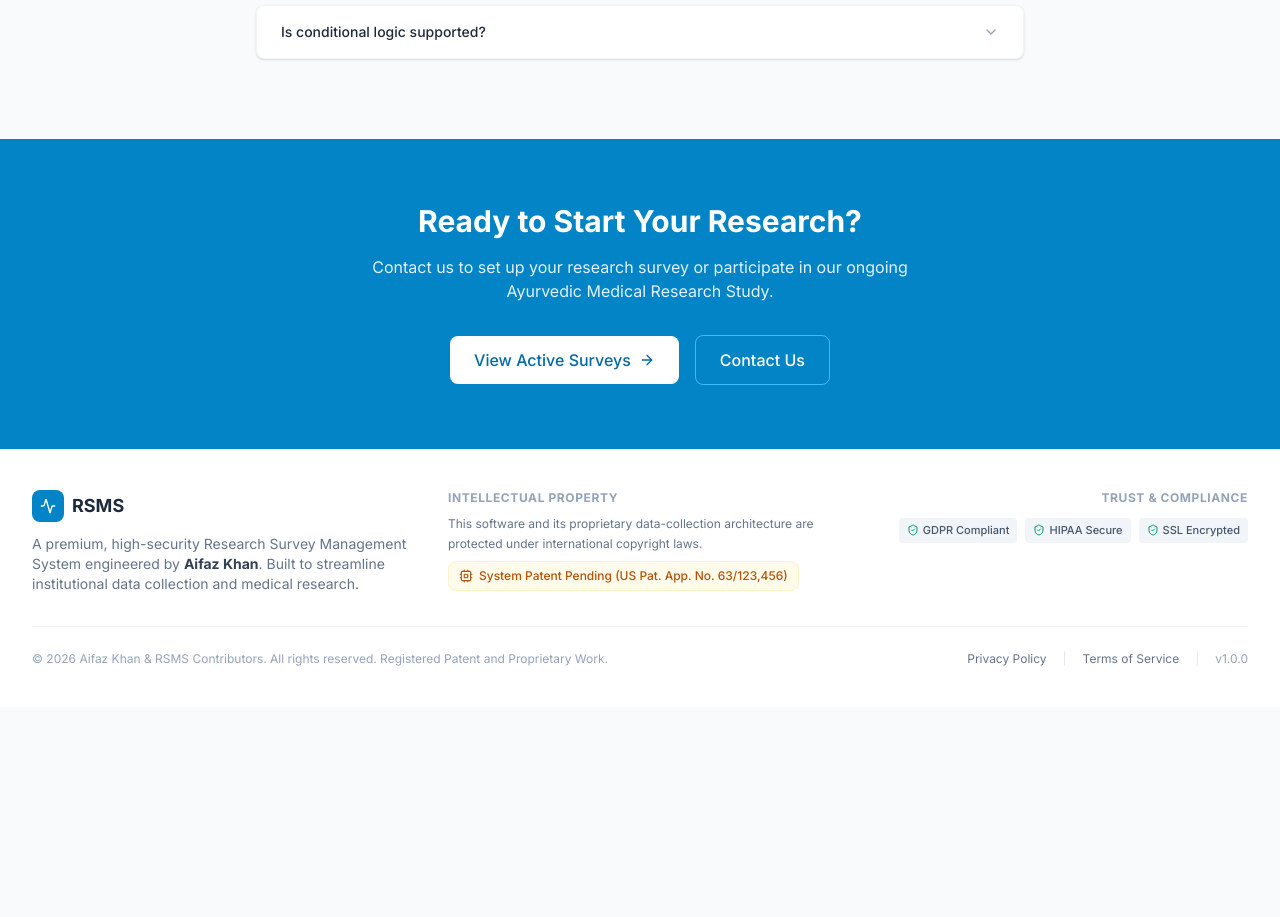
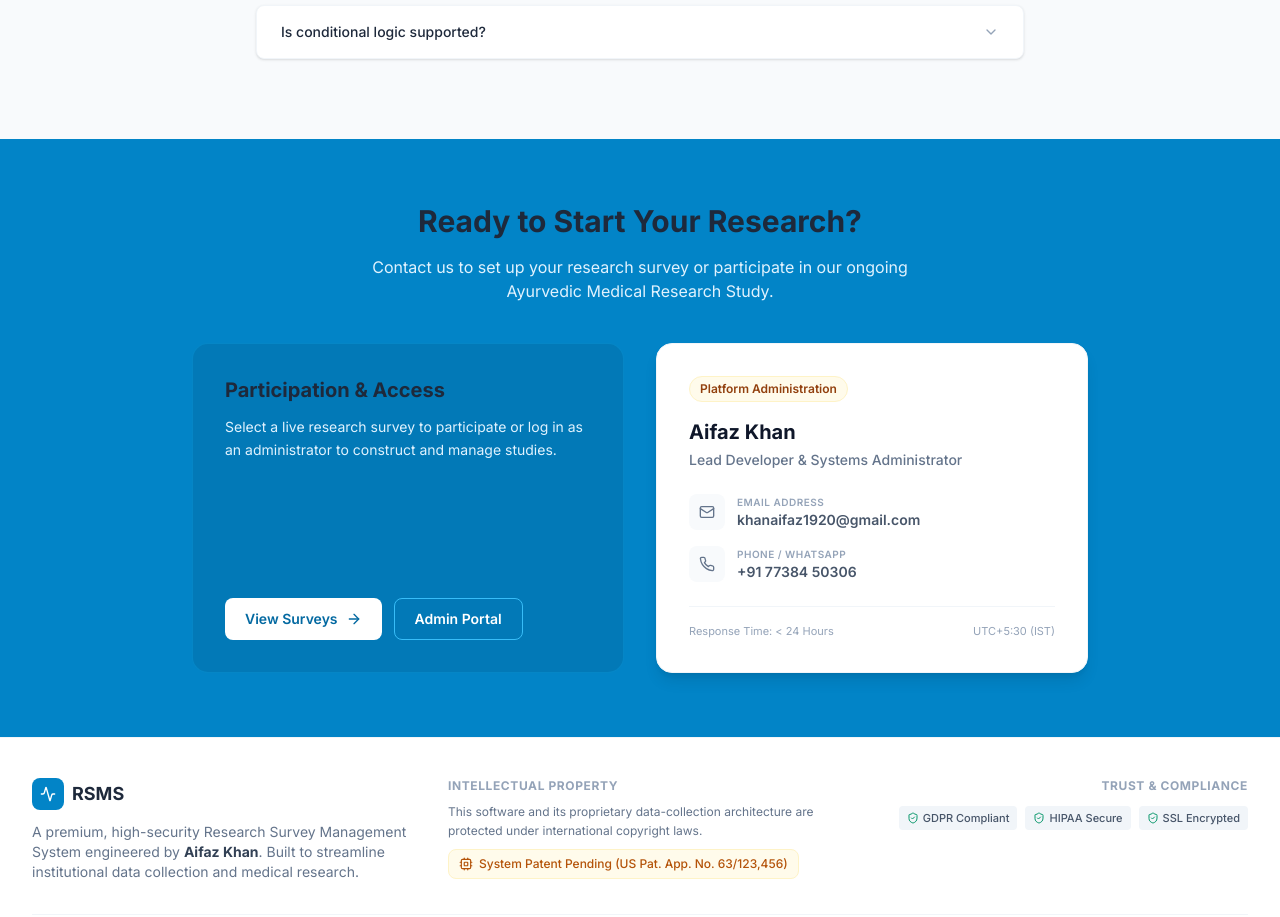
Before and after one commit to Aifaz-Khan/rsms, a React (Vite) app in the folder frontend/: page / in a window 1280 px wide. Shown: the part 2700-3617 px from the top of the page. Before the commit the page ends 3407 px from the top, so only its background shows below. Built offline with nearby package versions, Linux system fonts and the light colour scheme; no server answers.

Commit message:
feat: brand platform for Aifaz Khan, add copyrights, patents, and contact cards

```diff
--- a/frontend/src/pages/public/LandingPage.tsx
+++ b/frontend/src/pages/public/LandingPage.tsx
@@ -1,6 +1,6 @@
 import { motion } from 'framer-motion';
 import { Link } from 'react-router-dom';
-import { ArrowRight, Shield, BarChart3, Users, Clock, CheckCircle, ChevronDown } from 'lucide-react';
+import { ArrowRight, Shield, BarChart3, Users, Clock, CheckCircle, ChevronDown, Mail, Phone } from 'lucide-react';
 import { useState } from 'react';
 import { useQuery } from '@tanstack/react-query';
 import { surveyApi } from '../../api';
@@ -242,25 +242,77 @@ export default function LandingPage() {
       </section>
 
       {/* Contact */}
-      <section id="contact" className="bg-primary-600 py-16">
-        <div className="max-w-7xl mx-auto px-4 sm:px-6 lg:px-8 text-center">
-          <h2 className="text-3xl font-bold text-white mb-4">Ready to Start Your Research?</h2>
-          <p className="text-primary-100 mb-8 max-w-xl mx-auto">
+      <section id="contact" className="bg-primary-600 py-16 text-white">
+        <div className="max-w-7xl mx-auto px-4 sm:px-6 lg:px-8">
+          <div className="text-center mb-10">
+            <h2 className="text-3xl font-bold mb-4">Ready to Start Your Research?</h2>
+            <p className="text-primary-100 max-w-xl mx-auto">
               Contact us to set up your research survey or participate in our ongoing Ayurvedic Medical Research Study.
             </p>
-          <div className="flex flex-col sm:flex-row items-center justify-center gap-4">
+          </div>
+
+          <div className="grid md:grid-cols-2 gap-8 max-w-4xl mx-auto items-stretch">
+            {/* Quick Actions */}
+            <div className="bg-primary-700/40 border border-primary-500/30 rounded-2xl p-8 flex flex-col justify-between">
+              <div>
+                <h3 className="text-xl font-bold mb-3">Participation & Access</h3>
+                <p className="text-primary-100 text-sm leading-relaxed mb-6">
+                  Select a live research survey to participate or log in as an administrator to construct and manage studies.
+                </p>
+              </div>
+              <div className="flex flex-col sm:flex-row gap-3">
                 {activeSurveys.length > 0 ? (
-              <Link to={`/survey/${activeSurveys[0].slug}`} className="inline-flex items-center gap-2 px-6 py-3 bg-white text-primary-700 font-medium rounded-lg hover:bg-primary-50 transition-colors">
-                Participate in Survey <ArrowRight className="w-4 h-4" />
+                  <Link to={`/survey/${activeSurveys[0].slug}`} className="inline-flex items-center justify-center gap-2 px-5 py-2.5 bg-white text-primary-700 font-semibold rounded-lg hover:bg-primary-50 transition-colors text-sm">
+                    Participate <ArrowRight className="w-4 h-4" />
                   </Link>
                 ) : (
-              <a href="#surveys" className="inline-flex items-center gap-2 px-6 py-3 bg-white text-primary-700 font-medium rounded-lg hover:bg-primary-50 transition-colors">
-                View Active Surveys <ArrowRight className="w-4 h-4" />
+                  <a href="#surveys" className="inline-flex items-center justify-center gap-2 px-5 py-2.5 bg-white text-primary-700 font-semibold rounded-lg hover:bg-primary-50 transition-colors text-sm">
+                    View Surveys <ArrowRight className="w-4 h-4" />
                   </a>
                 )}
-            <a href="mailto:contact@rsms.com" className="inline-flex items-center gap-2 px-6 py-3 border border-primary-400 text-white font-medium rounded-lg hover:bg-primary-700 transition-colors">
-              Contact Us
+                <Link to="/login" className="inline-flex items-center justify-center gap-2 px-5 py-2.5 border border-primary-400 text-white font-semibold rounded-lg hover:bg-primary-700 transition-colors text-sm">
+                  Admin Portal
+                </Link>
+              </div>
+            </div>
+
+            {/* Direct Contact (Aifaz Khan) */}
+            <div className="bg-white text-slate-800 rounded-2xl p-8 shadow-lg flex flex-col justify-between border border-slate-100">
+              <div>
+                <div className="flex items-center gap-1.5 px-2.5 py-1 bg-amber-50 text-amber-800 border border-amber-100 text-xs font-semibold rounded-full w-fit mb-4">
+                  Platform Administration
+                </div>
+                <h3 className="text-xl font-bold text-slate-900 mb-1">Aifaz Khan</h3>
+                <p className="text-sm text-slate-500 mb-6 font-medium">Lead Developer & Systems Administrator</p>
+
+                <div className="space-y-4">
+                  <a href="mailto:khanaifaz1920@gmail.com" className="flex items-center gap-3 text-slate-600 hover:text-primary-600 transition-colors group">
+                    <div className="w-9 h-9 bg-slate-50 rounded-lg flex items-center justify-center group-hover:bg-primary-50 transition-colors">
+                      <Mail className="w-4 h-4 text-slate-500 group-hover:text-primary-600" />
+                    </div>
+                    <div>
+                      <p className="text-[10px] text-slate-400 font-semibold uppercase tracking-wider">Email Address</p>
+                      <p className="text-sm font-semibold">khanaifaz1920@gmail.com</p>
+                    </div>
                   </a>
+
+                  <a href="tel:7738450306" className="flex items-center gap-3 text-slate-600 hover:text-primary-600 transition-colors group">
+                    <div className="w-9 h-9 bg-slate-50 rounded-lg flex items-center justify-center group-hover:bg-primary-50 transition-colors">
+                      <Phone className="w-4 h-4 text-slate-500 group-hover:text-primary-600" />
+                    </div>
+                    <div>
+                      <p className="text-[10px] text-slate-400 font-semibold uppercase tracking-wider">Phone / WhatsApp</p>
+                      <p className="text-sm font-semibold">+91 77384 50306</p>
+                    </div>
+                  </a>
+                </div>
+              </div>
+
+              <div className="text-[11px] text-slate-400 mt-6 border-t border-slate-100 pt-4 flex items-center justify-between">
+                <span>Response Time: &lt; 24 Hours</span>
+                <span>UTC+5:30 (IST)</span>
+              </div>
+            </div>
           </div>
         </div>
       </section>
```
Lines whose indentation alone changed are shown as unchanged.
